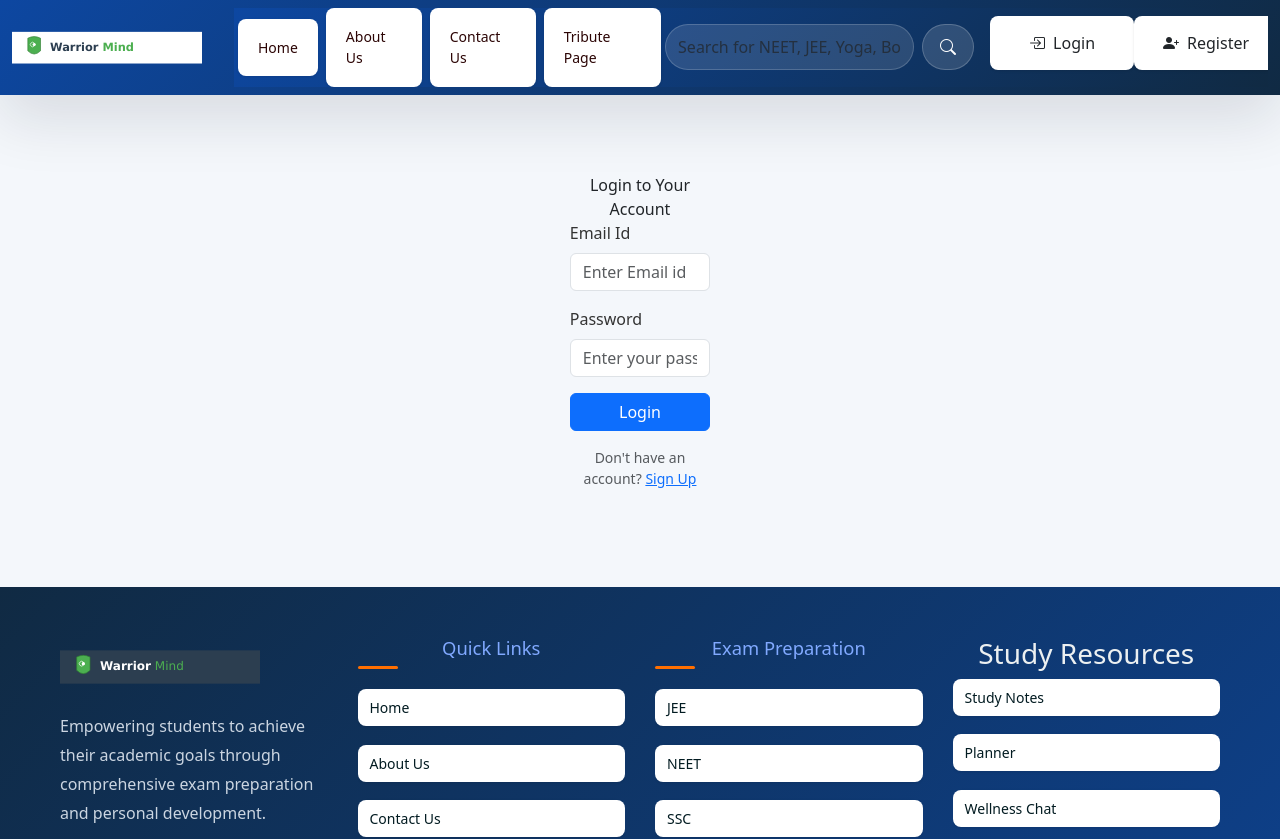
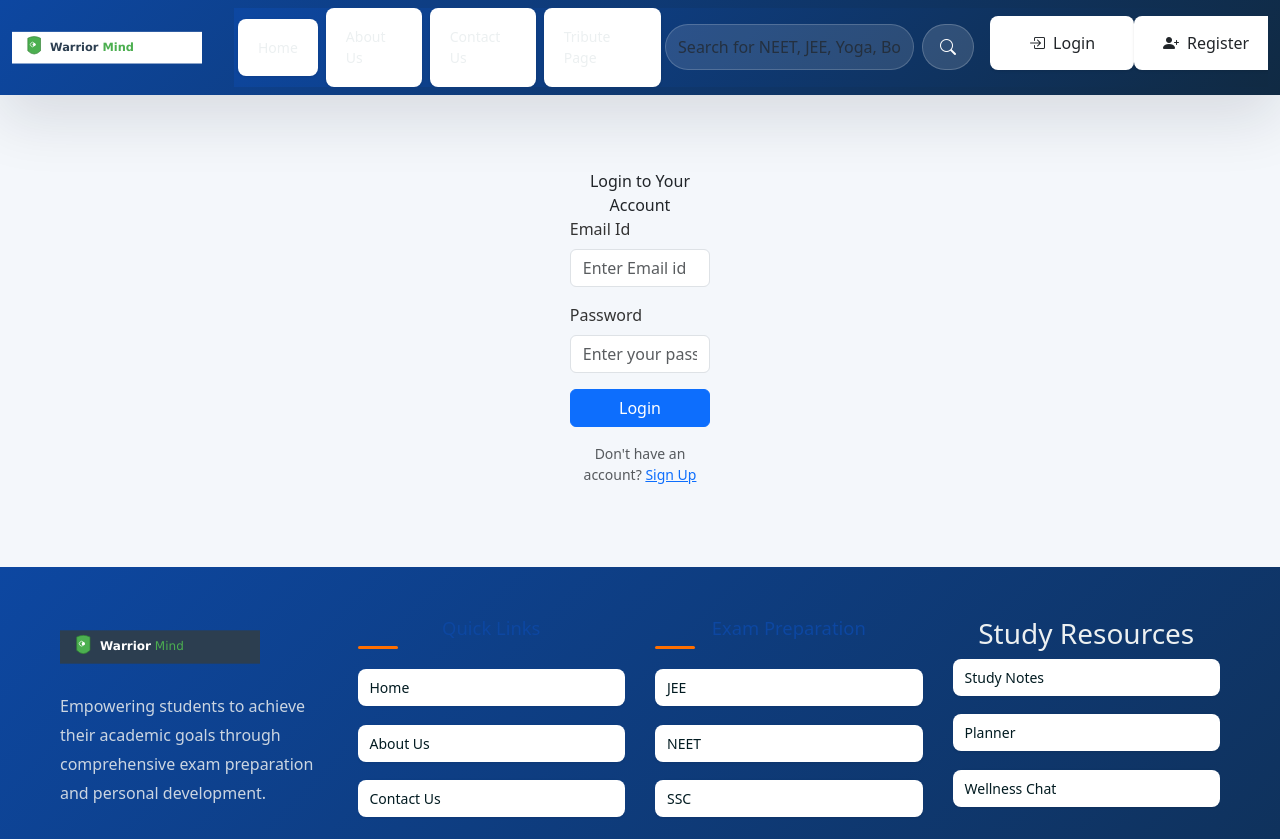
Before and after one commit to Shivaniyad13/Youth-Mental-Wellness-Project, a React (Vite) app in the folder front-end/: page /login in a window 1280 px wide. Shown: the top 839 px of the page. Built offline with nearby package versions, Linux system fonts and the light colour scheme.

Commit message:
Front-end design restructure: add variables + base, Layout wrapper, header/footer variables

```diff
--- a/front-end/src/App.jsx
+++ b/front-end/src/App.jsx
@@ -1,11 +1,10 @@
 import { useState } from "react";
 import reactLogo from "./assets/react.svg";
 import viteLogo from "/vite.svg";
+import "./styles/base.css";
 import "./App.css";
 import { BrowserRouter, Routes, Route } from "react-router-dom";
-import { Header } from "./components/header/Header";
-// import { Slidebar } from './components/slidebar/slidebar'
-import Footer from "./components/footer/Footer";
+import Layout from "./components/layout/Layout";
 import { Dashboard } from "./components/dashboard/Dashboard";
 // import { Contact } from './components/contact/Contact'
 import About from "./components/about/About";
@@ -26,9 +25,7 @@ import TodoApp from "./components/Todoapp/TodoApp";
 function App() {
   return (
     <BrowserRouter>
-      <div className="app-shell">
-        <Header />
-        <main className="app-content">
+      <Layout>
         <Routes>
           <Route path="/" element={<Dashboard />} />
           <Route path="/jee" element={<JEE />} />
@@ -46,9 +43,7 @@ function App() {
           <Route path="/add-blog" element={<Addblog />} />
           <Route path="*" element={<Pagenotfound />} />
         </Routes>
-        </main>
-        <Footer />
-      </div>
+      </Layout>
     </BrowserRouter>
   );
 }
--- a/front-end/src/components/footer/Footer.css
+++ b/front-end/src/components/footer/Footer.css
@@ -1,8 +1,8 @@
 @import url('https://cdnjs.cloudflare.com/ajax/libs/font-awesome/5.15.4/css/all.min.css');
 
 .footer {
-  background: linear-gradient(135deg, #102a43 0%, #0d47a1 100%);
-  color: #ecf0f1;
+  background: var(--header-gradient);
+  color: var(--text-on-primary);
   padding: 50px 0 20px;
   margin-top: 50px;
 }
@@ -33,7 +33,7 @@
 .footer-contact h3 {
   font-size: 1.15rem;
   margin-bottom: 20px;
-  color: #81a9ff;
+  color: var(--primary-1);
   position: relative;
   padding-bottom: 10px;
 }
@@ -47,7 +47,7 @@
   left: 0;
   width: 40px;
   height: 3px;
-  background: #ff6f00;
+  background: var(--accent);
   border-radius: 999px;
 }
 
@@ -94,7 +94,7 @@
 
 .contact-item svg,
 .contact-item i {
-  color: #81a9ff;
+  color: var(--primary-1);
   min-width: 24px;
 }
 
--- a/front-end/src/components/header/Header.css
+++ b/front-end/src/components/header/Header.css
@@ -1,7 +1,7 @@
 @import url("https://cdn.jsdelivr.net/npm/bootstrap-icons@1.10.3/font/bootstrap-icons.css");
 
 .navbar-blog {
-  background: linear-gradient(135deg, #0d47a1 0%, #102a43 100%);
+  background: var(--header-gradient);
   padding: 0.9rem 1rem;
   box-shadow: 0 24px 60px rgba(15, 23, 42, 0.12);
   position: sticky;
@@ -14,7 +14,7 @@
 }
 
 .navbar-brand {
-  color: #560606 !important;
+  color: var(--text-on-primary) !important;
   font-weight: 700;
   display: flex;
   align-items: center;
@@ -31,11 +31,11 @@
 }
 
 .navbar-blog .navbar-collapse {
-  background: linear-gradient(135deg, #0d47a1 0%, #102a43 100%);
+  background: var(--header-gradient);
 }
 
 .navbar-blog .navbar-nav .nav-link {
-  color: #2c0505 !important;
+  color: var(--text-on-primary) !important;
 }
 
 .navbar-toggler {
@@ -51,10 +51,10 @@
 }
 
 .nav-pill .nav-link {
-  color: rgba(229, 210, 9, 0.9) !important;
+  color: var(--nav-link-color) !important;
   padding: 0.65rem 1rem;
   border-radius: 999px;
-  transition: all 0.2s ease;
+  transition: all var(--transition-speed) ease;
 }
 
 .nav-pill .nav-link:hover {
@@ -77,7 +77,7 @@
 
 .btn-nav-primary {
   background: #ffffff;
-  color: #0d47a1;
+  color: var(--primary-1);
   border: 1px solid rgba(255, 255, 255, 0.3);
 }
 
@@ -104,7 +104,7 @@
 .search-container .form-control {
   border-radius: 999px;
   border: 1px solid rgba(255, 255, 255, 0.18);
-  background: rgba(255, 255, 255, 0.12);
+  background: var(--search-bg);
   color: #fff;
   min-height: 46px;
 }
--- /dev/null
+++ b/front-end/src/components/layout/Layout.css
@@ -0,0 +1,19 @@
+.app-shell {
+  display: flex;
+  flex-direction: column;
+  min-height: 100vh;
+}
+
+.app-content {
+  flex: 1 0 auto;
+  padding: 1rem 1rem;
+  max-width: var(--container-max-width);
+  margin: 0 auto;
+  width: 100%;
+}
+
+@media (max-width: 768px) {
+  .app-content {
+    padding: 0.75rem;
+  }
+}
--- /dev/null
+++ b/front-end/src/components/layout/Layout.jsx
@@ -0,0 +1,16 @@
+import React from "react";
+import "./Layout.css";
+import { Header } from "../header/Header";
+import Footer from "../footer/Footer";
+
+export function Layout({ children }) {
+  return (
+    <div className="app-shell">
+      <Header />
+      <main className="app-content">{children}</main>
+      <Footer />
+    </div>
+  );
+}
+
+export default Layout;
--- /dev/null
+++ b/front-end/src/styles/base.css
@@ -0,0 +1,33 @@
+@import './variables.css';
+
+* {
+  box-sizing: border-box;
+}
+
+html,
+body,
+#root {
+  height: 100%;
+}
+
+body {
+  margin: 0;
+  font-family: system-ui, -apple-system, 'Segoe UI', Roboto, 'Helvetica Neue', Arial;
+  color: var(--primary-2);
+  background: #fff;
+  -webkit-font-smoothing: antialiased;
+}
+
+.app-shell {
+  display: flex;
+  flex-direction: column;
+  min-height: 100vh;
+}
+
+.app-content {
+  flex: 1 0 auto;
+  padding: 1rem 0;
+  max-width: var(--container-max-width);
+  margin: 0 auto;
+  width: 100%;
+}
--- /dev/null
+++ b/front-end/src/styles/variables.css
@@ -0,0 +1,12 @@
+:root {
+  --primary-1: #0d47a1;
+  --primary-2: #102a43;
+  --header-gradient: linear-gradient(135deg, var(--primary-1) 0%, var(--primary-2) 100%);
+  --accent: #ff6f00;
+  --muted: #cbd5e1;
+  --text-on-primary: #ecf0f1;
+  --nav-link-color: rgba(229, 210, 9, 0.9);
+  --search-bg: rgba(255, 255, 255, 0.12);
+  --transition-speed: 0.2s;
+  --container-max-width: 1200px;
+}
```
Lines whose indentation alone changed are shown as unchanged.
